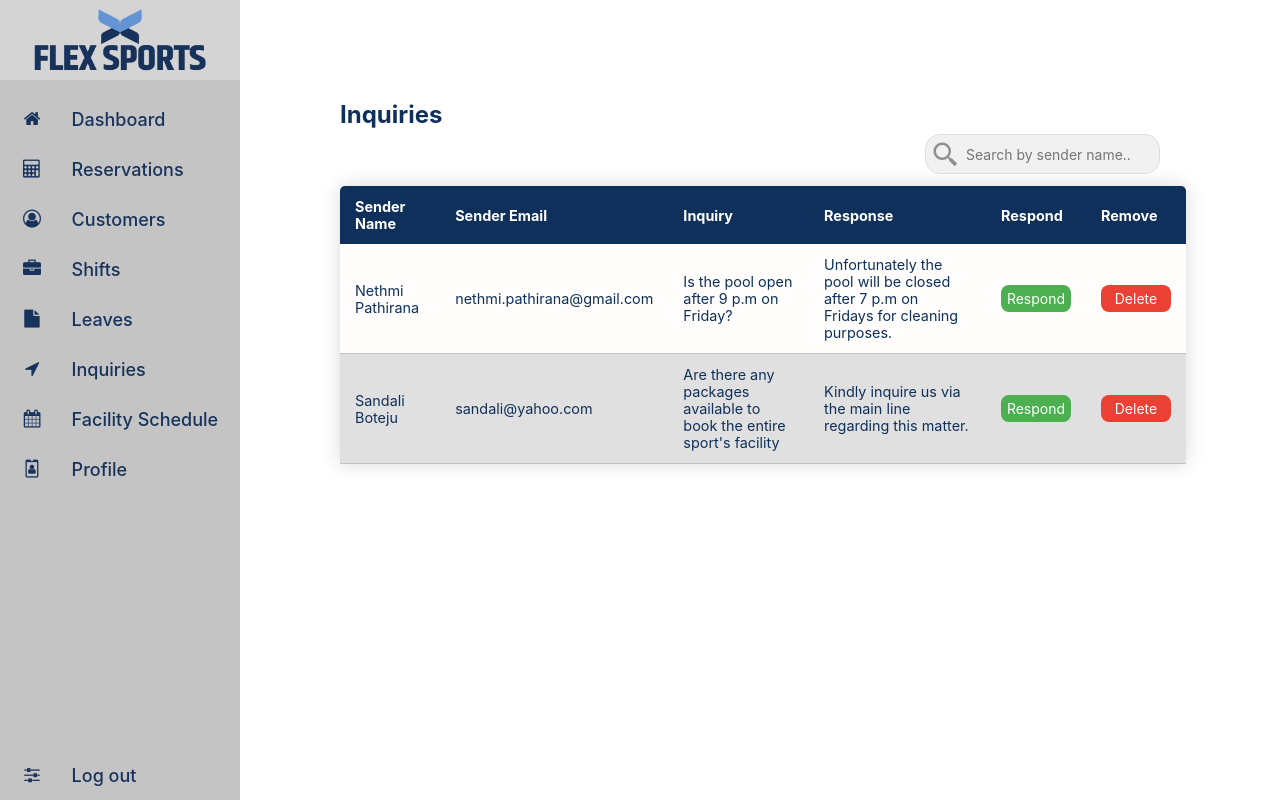
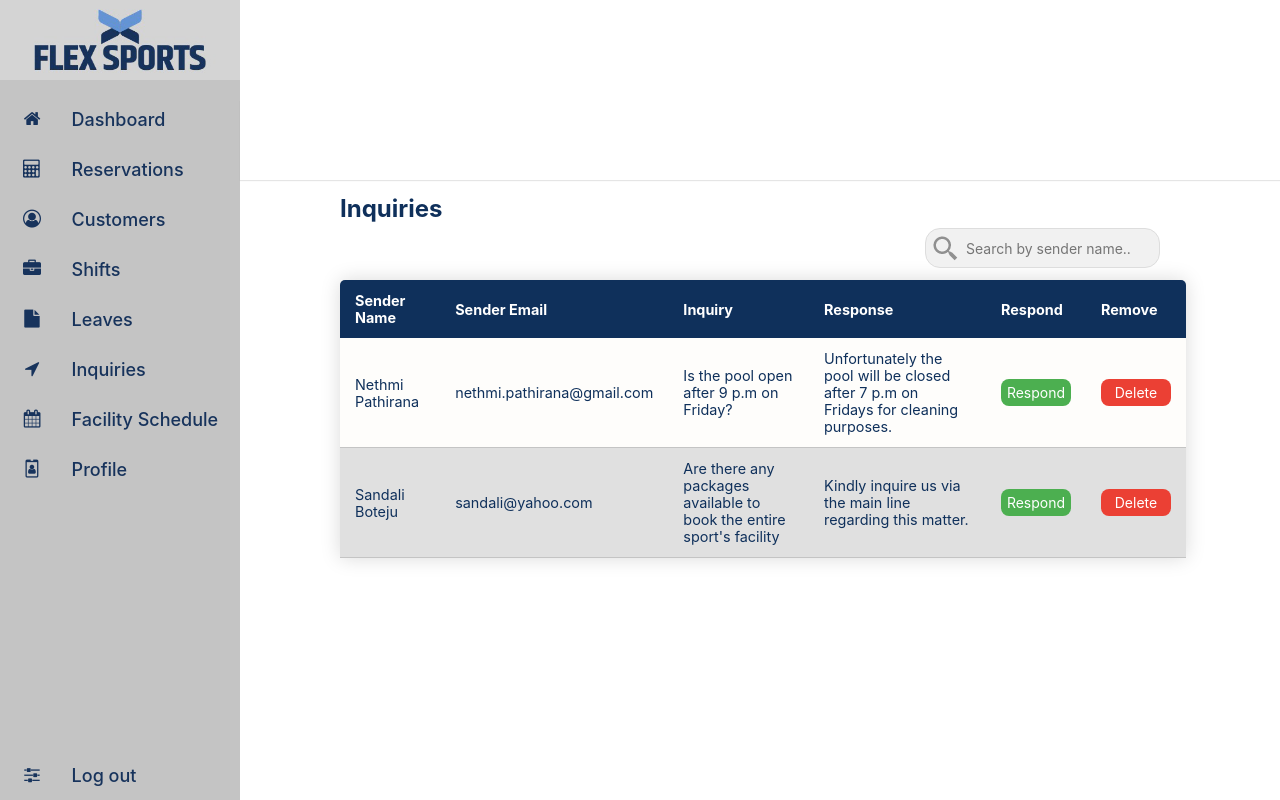
Before and after one commit to npathirana1/FlexSports, a PHP site: page /Receptionist/inquiryList.php in a window 1280 px wide. Run offline with PHP 8.4, Linux system fonts and the light colour scheme.

Commit message:
minor update - top header

```diff
--- a/src/views/Receptionist/inquiryList.php
+++ b/src/views/Receptionist/inquiryList.php
@@ -5,7 +5,29 @@
     <title>Inquiries</title>
     <link rel="stylesheet" type="text/css" href="../../assets/CSS/viewTables.css">
     <link rel="stylesheet" type="text/css" href="../../assets/CSS/receptionistInquiry.css">
+<style>
+    .home-section-table .breadcrumb-nav {
+            display: flex;
+            justify-content: space-between;
+            height: 80px;
+            background: #fff;
+            align-items: center;
+            position: fixed;
+            width: calc(100% - 240px);
+            left: 240px;
+            z-index: 100;
+            padding: 0 20px;
+            box-shadow: 0 1px 1px rgba(0, 0, 0, 0.1);
+            transition: all 0.5s ease;
+        }
 
+
+
+        .home-section-table .content{
+            padding-top: 10%;
+            position: relative;
+        }
+</style>
 
 </head>
 
@@ -14,6 +36,20 @@
     <?php include "./receptionistIncludes/receptionistNavigation.php"; ?>
 
     <section class="home-section-table">
+    <nav class="breadcrumb-nav">
+            <div class="top-breadcrumb">
+            <!--div>
+                    <ul class="breadcrumb">
+                    <li class="breadcrumb-item"><a href="#">Manage Shifts</a></li>
+                    <li class="breadcrumb-item"><a href="#">Shift List</a></li>
+                    <li class="breadcrumb-item">Add Shift </li>
+                    </ul>
+                </div-->
+
+            </div>
+        </nav>
+
+        <div class="content">
         <h2 class="table_topic">Inquiries</h2>
 
         <input type="text" id="search" placeholder="Search by sender name.." title="senderName">
@@ -49,6 +85,7 @@
                 </tr>
             </tbody>
         </table>
+        </div>
     </section>
 
     <!-- The Modal -->
```
Also changed, not shown: src/views/Receptionist/customerList.php (+41 -1 lines).
